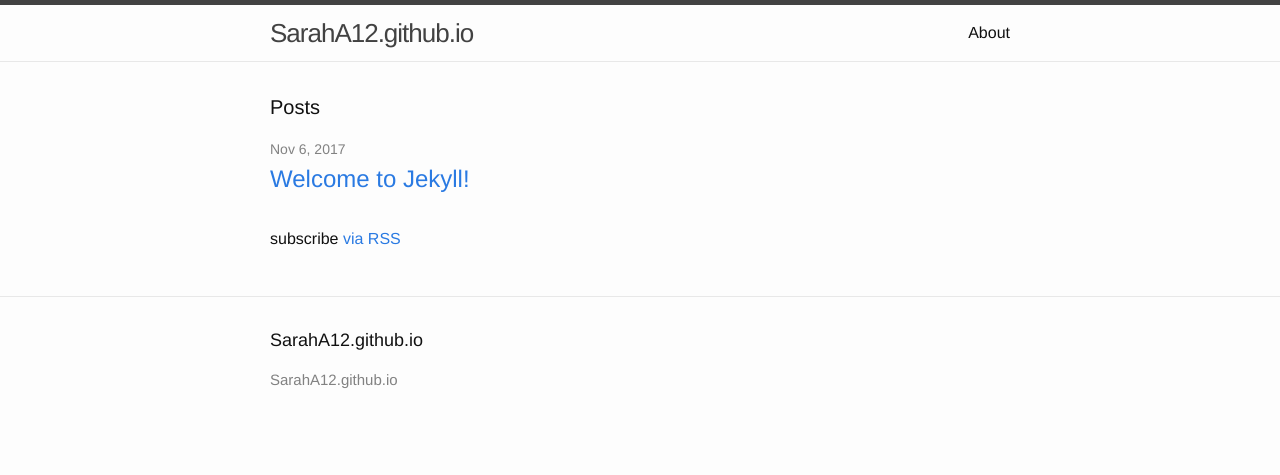
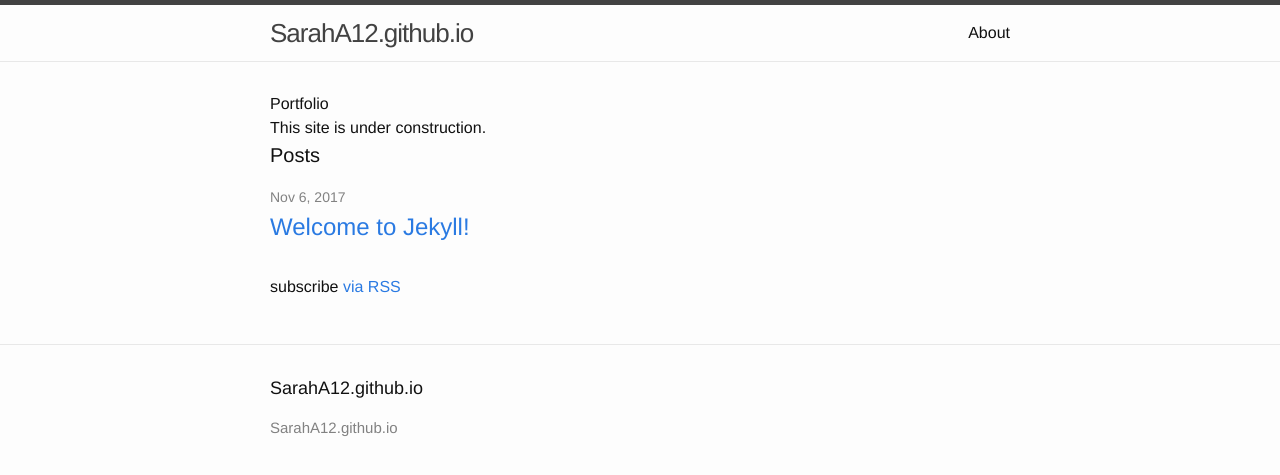
Before and after one commit to SarahA12/SarahA12.github.io, a Jekyll site: the page built from index.html, in a window 1280 px wide. Shown: the top 475 px of the page. Built offline with Jekyll 4.4.1, drawn with Linux system fonts in a browser that asks for light colours.

Commit message:
Update index.html

```diff
--- a/index.html
+++ b/index.html
@@ -1,6 +1,12 @@
 ---
 layout: default
 ---
+
+<header> Portfolio </header>
+
+<div>
+  This site is under construction.
+</div>
 
 <div class="home">
 
```
